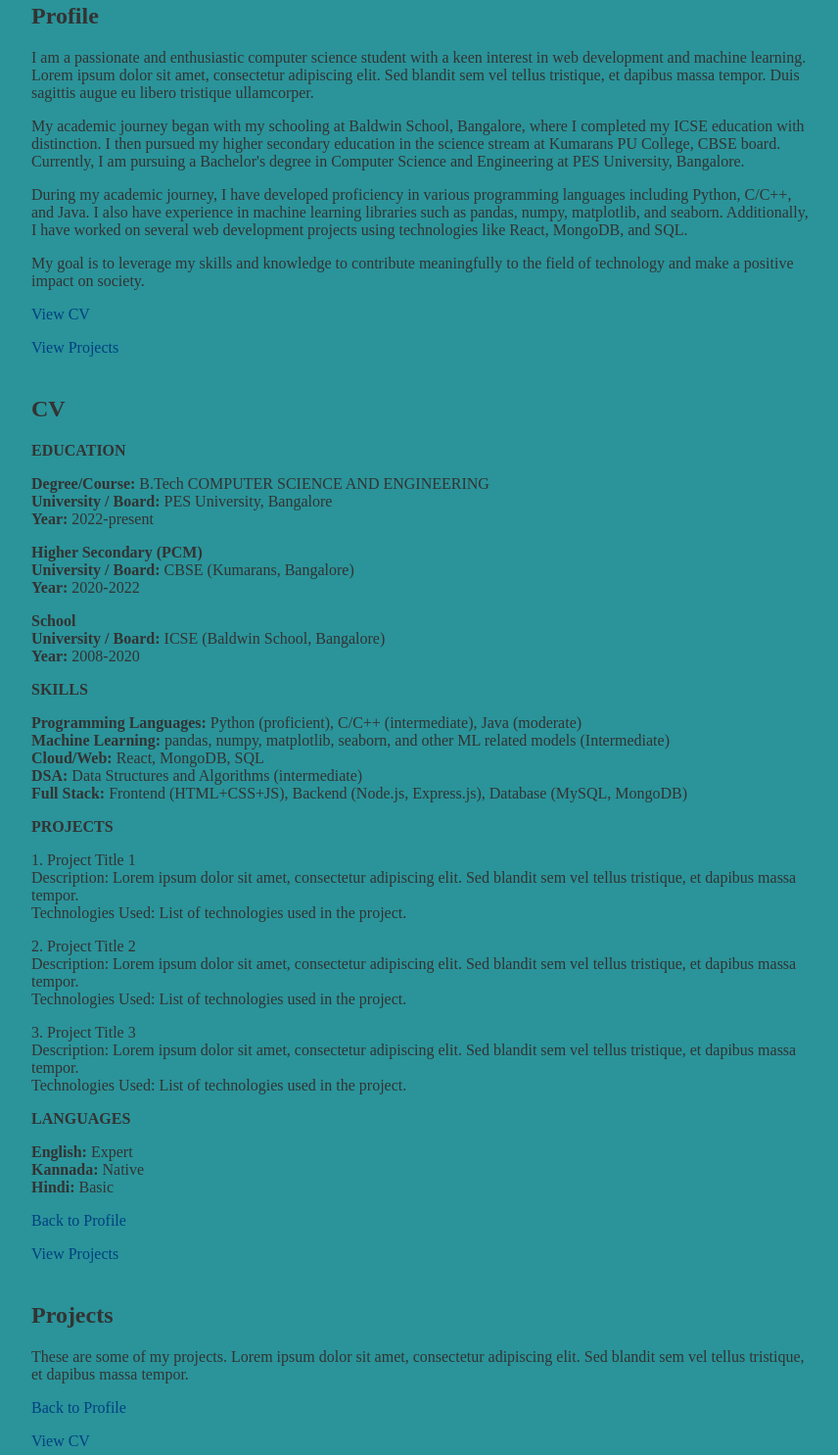
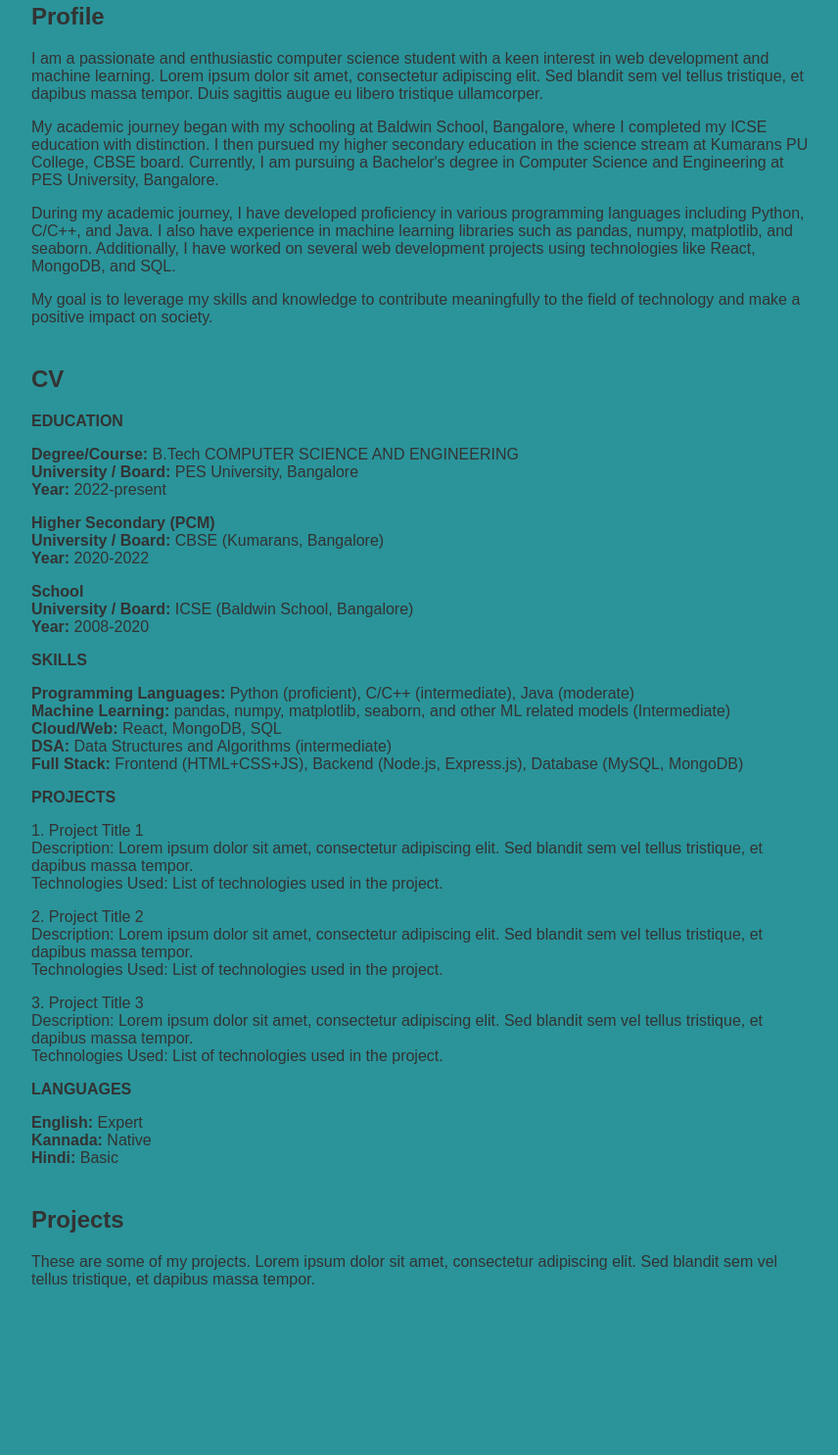
Before and after one commit to Rhushya/Portfolio, a plain HTML site: page index.html in a window 1280 px wide. Shown: the part 115-1600 px from the top of the page at 98% size, without its empty margins (208-1064 px from the left). After the commit the page ends 1490 px from the top, so only its background shows below. Drawn offline with Linux system fonts and the light colour scheme.

Commit message:
Update index.html

```diff
--- a/index.html
+++ b/index.html
@@ -6,7 +6,7 @@
     <title>My Portfolio</title>
     <style>
         body {
-            font-family: 'Times New Roman', Times, serif;
+            font-family: Arial, Cambria, Garamond, and Times New Roman;
             background-color: #2a949a;
             color: #333;
             margin: 0;
@@ -67,8 +67,7 @@
             <p>My academic journey began with my schooling at Baldwin School, Bangalore, where I completed my ICSE education with distinction. I then pursued my higher secondary education in the science stream at Kumarans PU College, CBSE board. Currently, I am pursuing a Bachelor's degree in Computer Science and Engineering at PES University, Bangalore.</p>
             <p>During my academic journey, I have developed proficiency in various programming languages including Python, C/C++, and Java. I also have experience in machine learning libraries such as pandas, numpy, matplotlib, and seaborn. Additionally, I have worked on several web development projects using technologies like React, MongoDB, and SQL.</p>
             <p>My goal is to leverage my skills and knowledge to contribute meaningfully to the field of technology and make a positive impact on society.</p>
-            <p><a href="#cv">View CV</a></p>
-            <p><a href="#projects">View Projects</a></p>
+
         </section>
 
         <section class="cv animated fadeIn" id="cv">
@@ -123,15 +122,13 @@
                 <strong>Hindi:</strong> Basic
             </p>
 
-            <p><a href="#profile">Back to Profile</a></p>
-            <p><a href="#projects">View Projects</a></p>
+
         </section>
 
         <section class="projects animated fadeIn" id="projects">
             <h2>Projects</h2>
             <p>These are some of my projects. Lorem ipsum dolor sit amet, consectetur adipiscing elit. Sed blandit sem vel tellus tristique, et dapibus massa tempor.</p>
-            <p><a href="#profile">Back to Profile</a></p>
-            <p><a href="#cv">View CV</a></p>
+
         </section>
     </div>
 </body>
```
